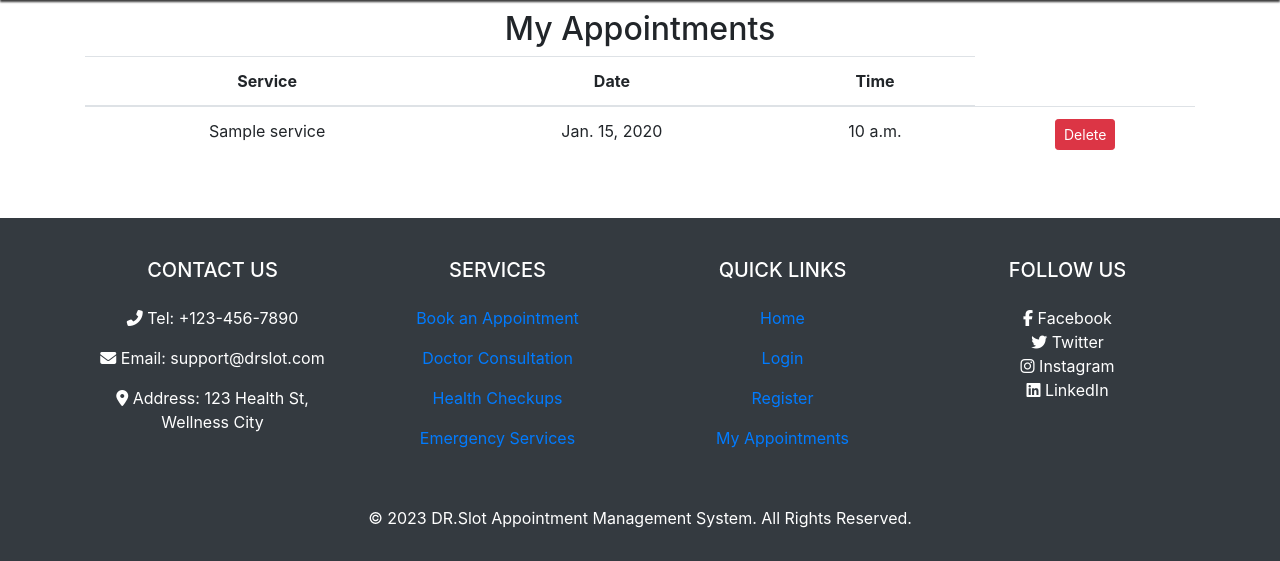
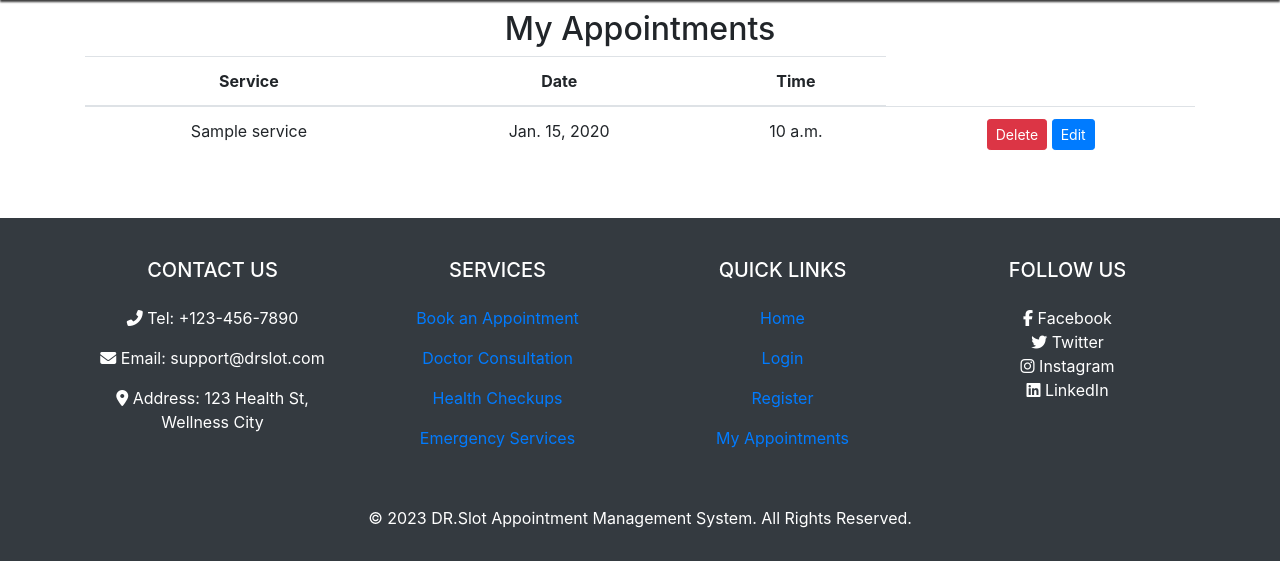
Before and after one commit to Bruce0C/dr.slot, a Django app: page /appointments/ in a window 1280 px wide. Shown: the part 54-615 px from the top of the page. Run offline with Django 4.2, Linux system fonts and the light colour scheme; a user stored in the database is signed in; tables that the repository leaves empty hold one stand-in row (values such as "Sample post"); some libraries are stand-ins or nearby versions.

Commit message:
Add edit appointment functionality

```diff
--- a/appointments/templates/appointments/my_appointments.html
+++ b/appointments/templates/appointments/my_appointments.html
@@ -19,15 +19,18 @@
             <td>{{ appointment.date }}</td>
             <td>{{ appointment.time }}</td>
             <td>
+                <!-- Delete Button -->
                 <form method="POST" action="{% url 'delete_appointment' appointment.id %}" style="display:inline;">
                     {% csrf_token %}
                     <button type="submit" class="btn btn-danger btn-sm">Delete</button>
                 </form>
+                <!-- Edit Button -->
+                <a href="{% url 'edit_appointment' appointment.id %}" class="btn btn-primary btn-sm">Edit</a>
             </td>
         </tr>
         {% empty %}
         <tr>
-            <td colspan="3">No appointments found.</td>
+            <td colspan="4">No appointments found.</td>
         </tr>
         {% endfor %}
     </tbody>
--- a/appointments/views.py
+++ b/appointments/views.py
@@ -2,7 +2,7 @@ from django.shortcuts import render, redirect, get_object_or_404
 from django.contrib import messages
 from django.contrib.auth.decorators import login_required
 from django.contrib.auth import logout
-from .models import Service, Appointment, TIME_CHOICES, TIME_CHOICES
+from .models import Service, Appointment, TIME_CHOICES, SERVICE_CHOICES
 
 
 def index(request):
@@ -77,6 +77,48 @@ def my_appointments(request):
 
 
 @login_required
+def edit_appointment(request, appointment_id):
+    """View to edit an appointment."""
+    appointment = get_object_or_404(
+        Appointment, id=appointment_id, user=request.user)
+    services = Service.objects.all()
+
+    if request.method == "POST":
+        service_id = request.POST.get('service')
+        date = request.POST.get('date')
+        time = request.POST.get('time')
+
+        # Validate form inputs
+        if not service_id or not date or not time:
+            messages.error(request, "Please fill out all fields.")
+            return render(request, 'appointments/edit_appointment.html', {
+                'appointment': appointment,
+                'services': services,
+            })
+
+        # Update the appointment
+        try:
+            service = Service.objects.get(id=service_id)
+            appointment.service = service
+            appointment.date = date
+            appointment.time = time
+            appointment.save()
+            messages.success(request, "Appointment updated successfully!")
+            return redirect('my_appointments')
+        except Service.DoesNotExist:
+            messages.error(request, "The selected service does not exist.")
+            return render(request, 'appointments/edit_appointment.html', {
+                'appointment': appointment,
+                'services': services,
+            })
+
+    return render(request, 'appointments/edit_appointment.html', {
+        'appointment': appointment,
+        'services': services,
+    })
+
+
+@login_required
 def delete_appointment(request, appointment_id):
     """View to delete an appointment."""
     appointment = get_object_or_404(
--- a/drslot/urls.py
+++ b/drslot/urls.py
@@ -38,4 +38,6 @@ urlpatterns = [
     path('delete_appointment/<int:appointment_id>/',
          appointments_views.delete_appointment,
          name='delete_appointment'),
+    path('edit_appointment/<int:appointment_id>/',
+         appointments_views.edit_appointment, name='edit_appointment'),
 ]
```
